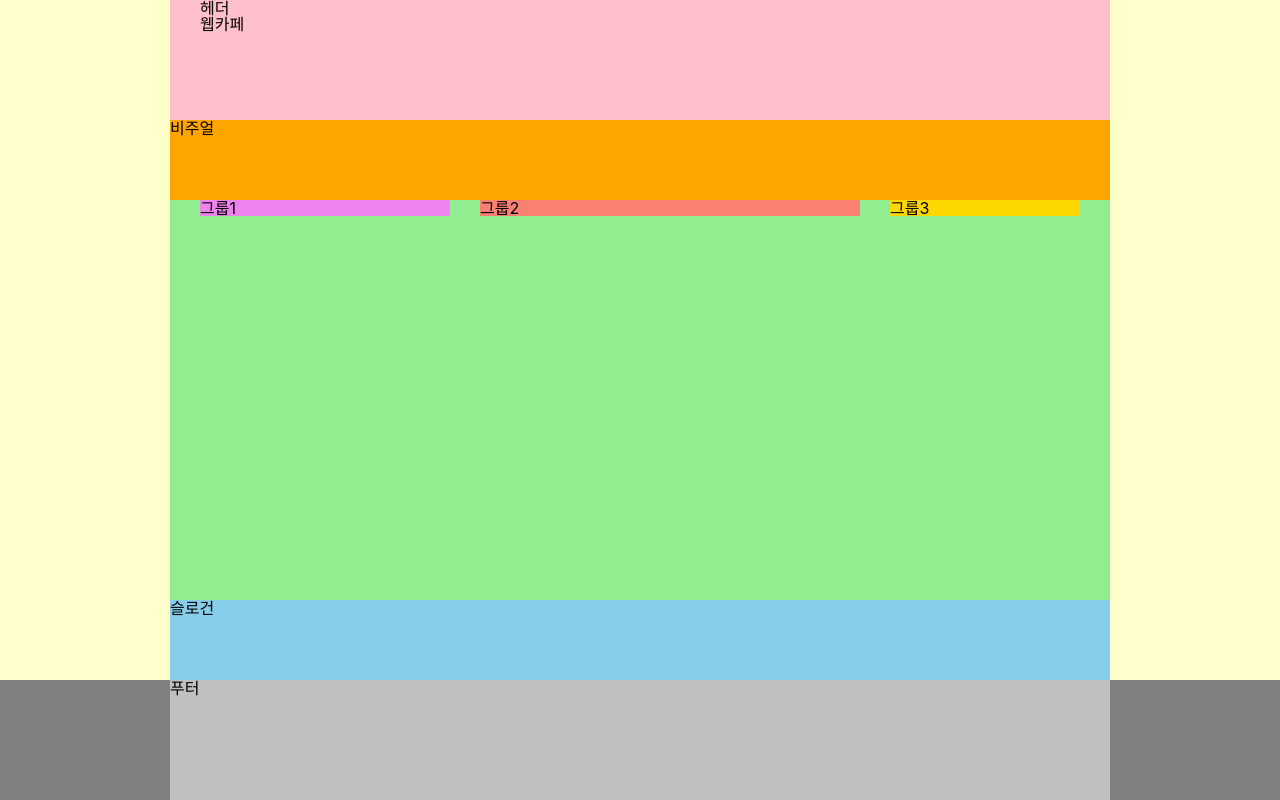
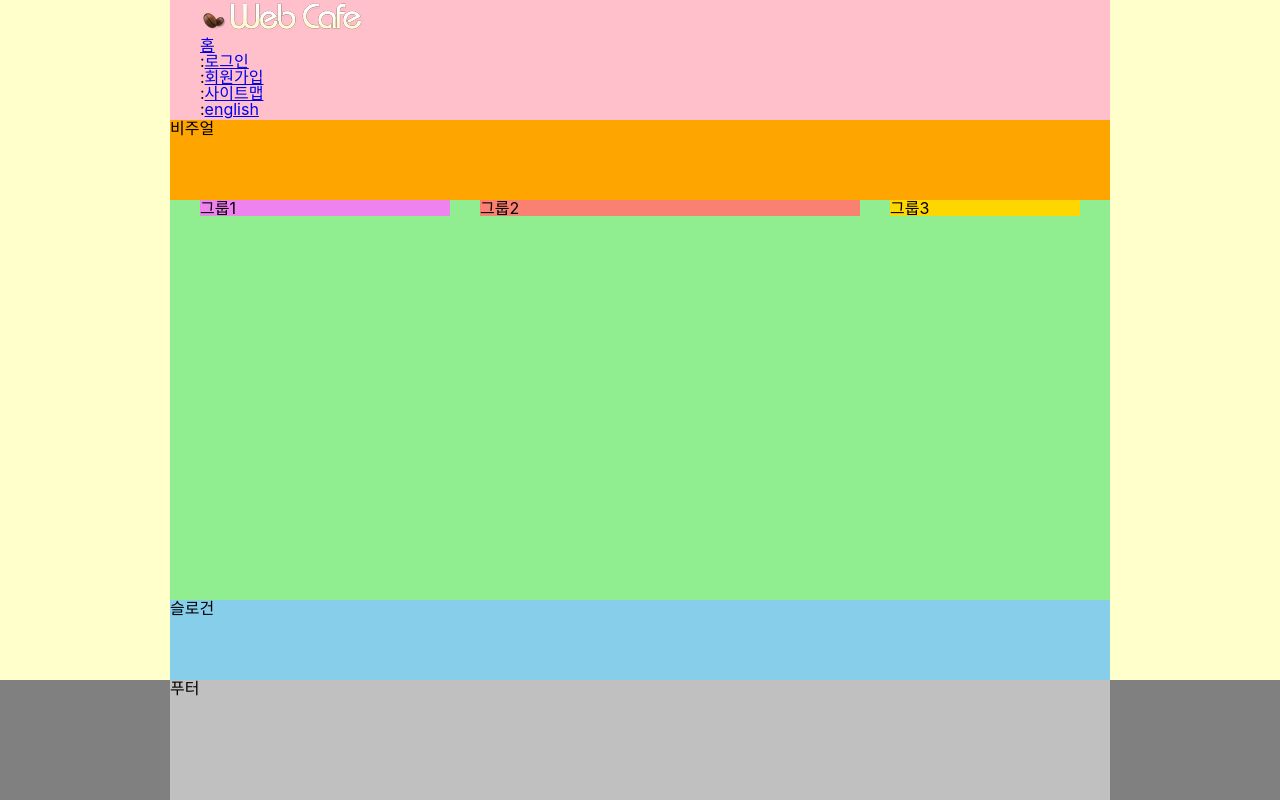
Before and after one commit to rlawlsdn263/like-lion-HTML5, a plain HTML site: page index.html in a window 1280 px wide. Drawn offline with Linux system fonts and the light colour scheme; a web font is replaced by a local one.

Commit message:
헤더 텍스트 링크 모음 마크업

```diff
--- a/index.html
+++ b/index.html
@@ -9,8 +9,21 @@
   <link rel="stylesheet" href="./styles/style.css" />
 </head>
 <body>
-  <header class="header">헤더
-    <h1>웹카페</h1>
+  <header class="header">
+
+    <h1 class="logo">
+      <a href="/">
+        <img src="./assets/logo.png" alt="Web Cafe" />
+      </a>
+    </h1>
+
+    <ul class="member">
+      <li><a href="/">홈</a></li>
+      <li><span aria-hidden="true">:</span><a href="/">로그인</a></li>
+      <li><span aria-hidden="true">:</span><a href="/">회원가입</a></li>
+      <li><span aria-hidden="true">:</span><a href="/">사이트맵</a></li>
+      <li><span aria-hidden="true">:</span><a href="/">english</a></li>
+    </ul>
   </header>
 
   <div class="visual">비주얼</div>
```
Also changed, not shown: assets/css3_logo.png (added), assets/footer_logo.png (added), assets/free_gift.gif (added), assets/html5_logo.png (added), assets/logo.png (added), assets/news.gif (added), assets/web_standards.gif (added).
